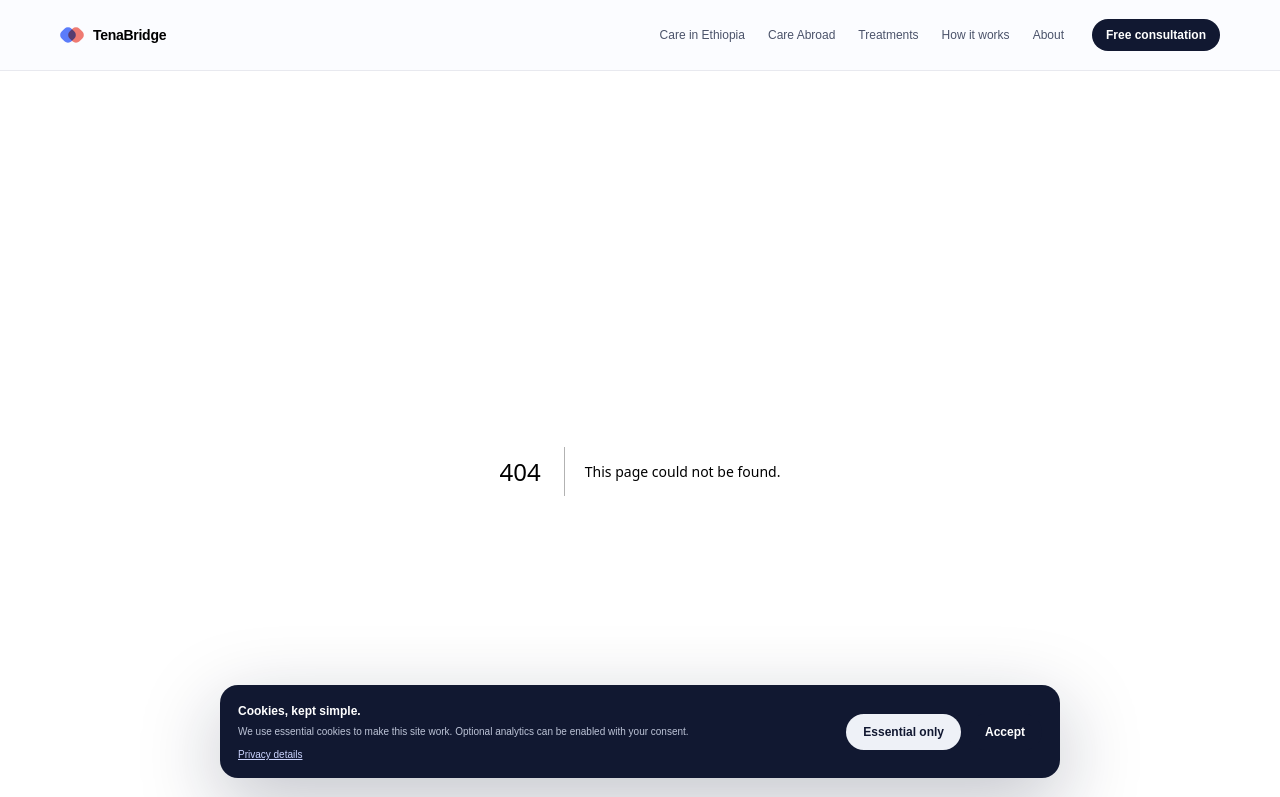
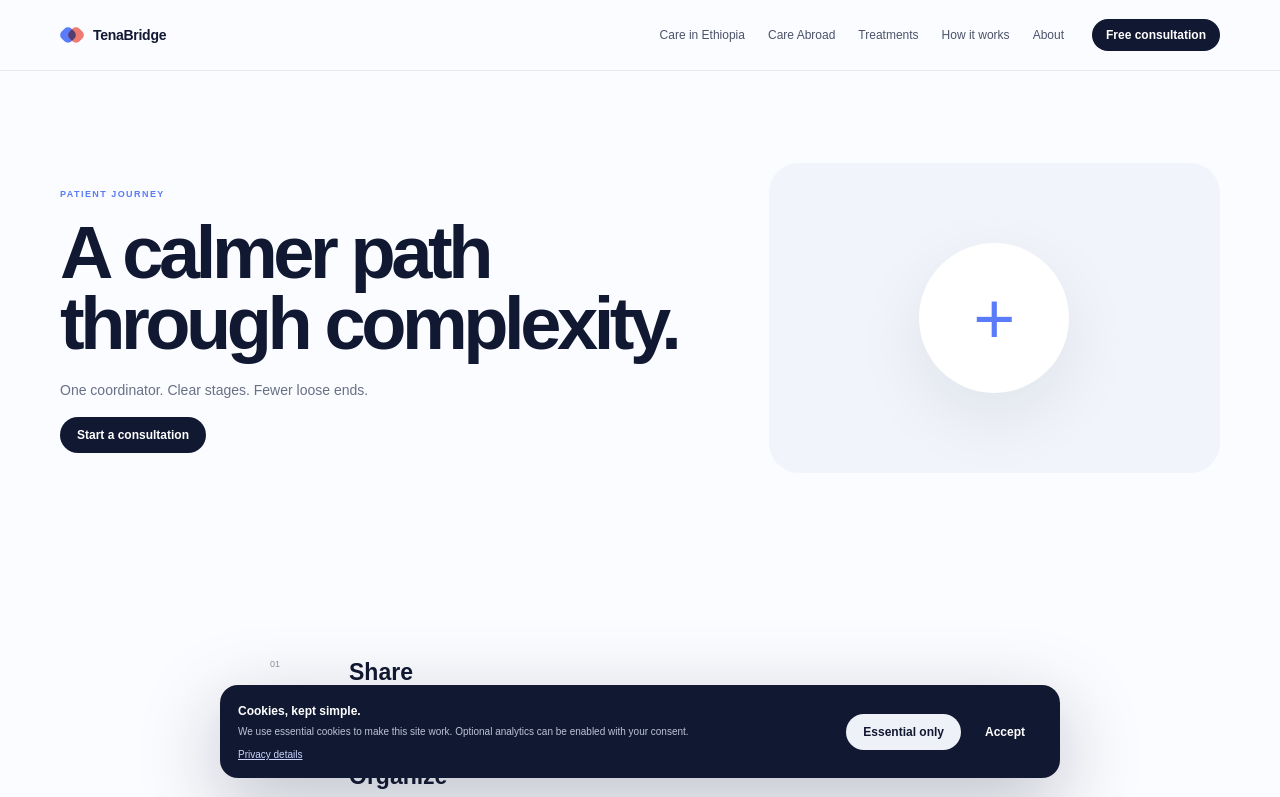
Before and after one commit to Mahiruni/MedicalTourism, a Next.js app: page /journey in a window 1280 px wide. Before the commit this address had no page. Shown: the top 797 px of the page. Built offline with nearby package versions, Linux system fonts and the light colour scheme.

Commit message:
Add Next.js patient journey page

```diff
--- /dev/null
+++ b/app/journey/page.tsx
@@ -0,0 +1,4 @@
+import { PageHero } from '@/components/page-hero';
+export const metadata={title:'How it works'};
+const steps=[['Share','Tell us the treatment need and where you are.'],['Organize','We structure records and practical questions.'],['Review','Provider options and logistics are compared.'],['Travel','Appointments, arrival and stay are coordinated.'],['Follow up','Your next-care plan is organized before you leave.']];
+export default function Journey(){return <><PageHero eyebrow="Patient journey" title="A calmer path through complexity." text="One coordinator. Clear stages. Fewer loose ends."/><section className="section"><div className="shell timeline">{steps.map(([a,b],i)=><article key={a}><span>{String(i+1).padStart(2,'0')}</span><div><h2>{a}</h2><p>{b}</p></div></article>)}</div></section></>}
```
